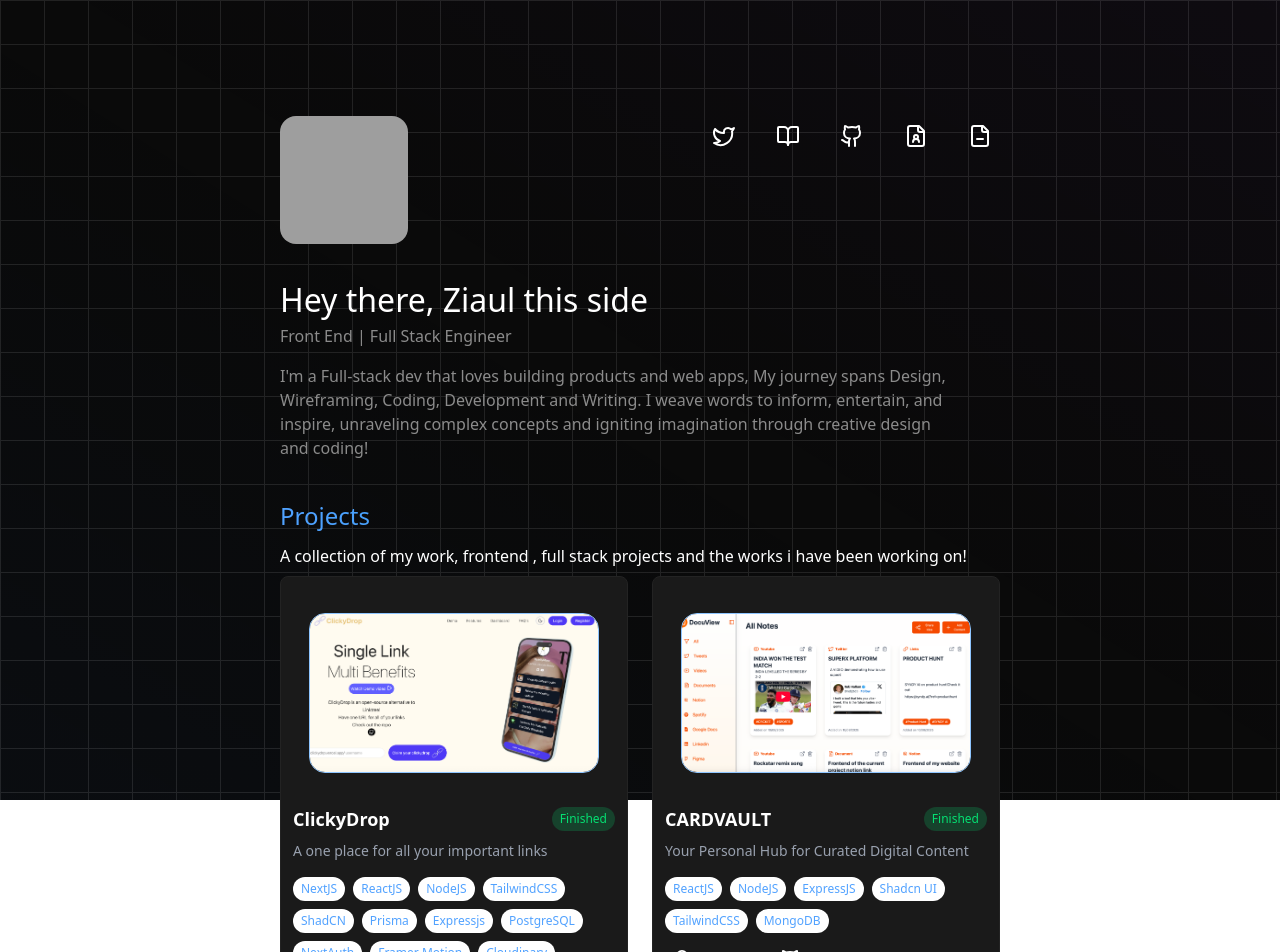
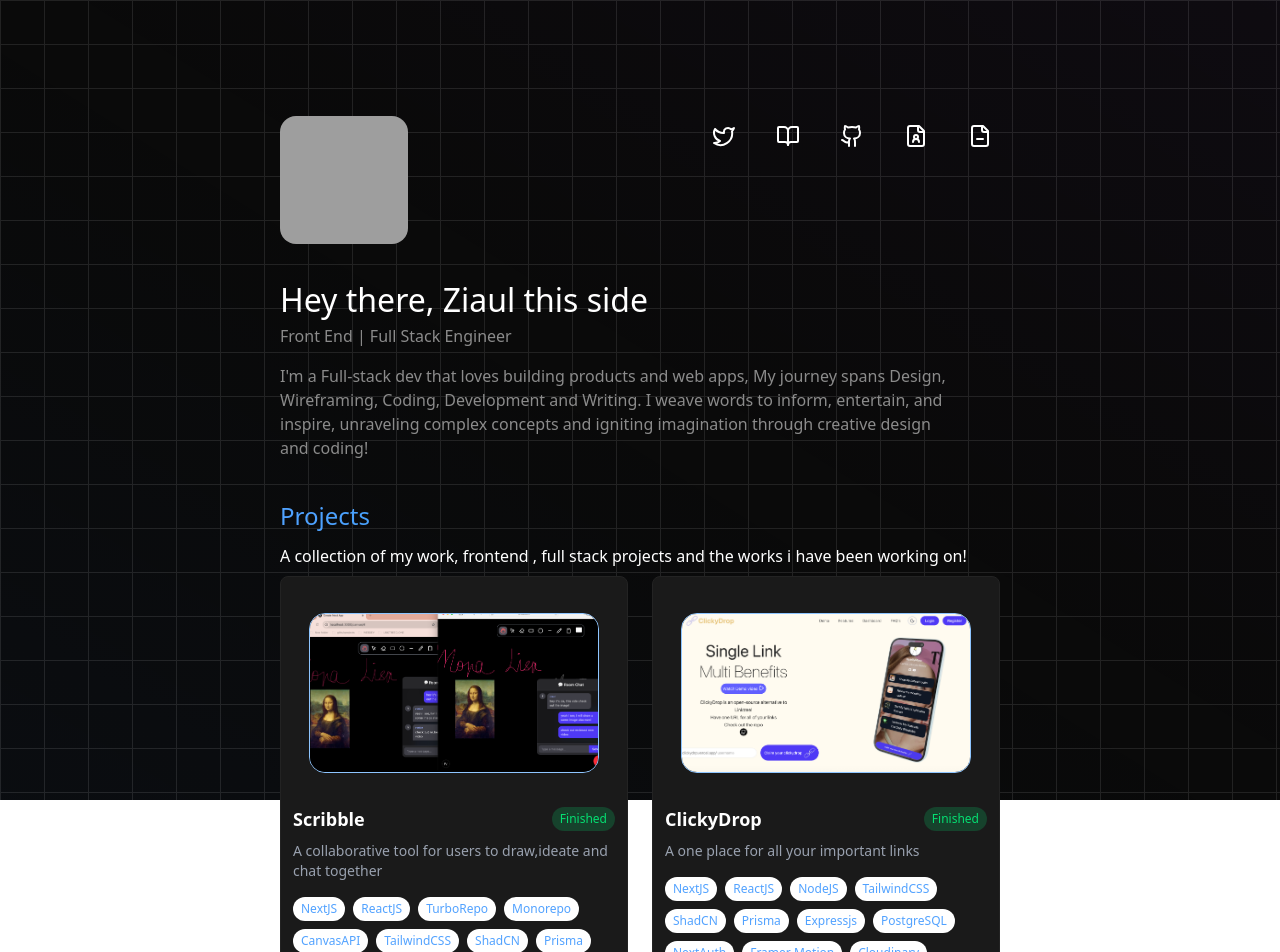
Before and after one commit to Hodazia/portfolio-website, a React (Vite) app: page / in a window 1280 px wide. Shown: the top 952 px of the page. Built offline with nearby package versions, Linux system fonts and the light colour scheme; grey boxes are pictures that could not be loaded.

Commit message:
[feat] added new project card

```diff
--- a/src/pages/Contact.jsx
+++ b/src/pages/Contact.jsx
@@ -47,7 +47,7 @@ export const ContactMe = () => {
                                 </a>
                             </ContactCard>
                             <ContactCard>
-                                <a href="https://drive.google.com/file/d/1R589dOTE44882nZJlRw5Ll3e_1gR2myC/view?usp=sharing"
+                                <a href="https://drive.google.com/file/d/1zWAi3r28KeAhDabm0jysALQ63n8yf6Hy/view"
                                  target="_blank" rel="noopener noreferrer"
                                   className="flex items-center space-x-4">
                                     <FileUser className='h-6 w-6 text-white'/>
--- a/src/pages/Home.jsx
+++ b/src/pages/Home.jsx
@@ -46,7 +46,7 @@ export const Home = () => {
           <a target='_blank' className='w-10 h-10 flex items-center
           justify-center rounded-lg transition-colors cursor-pointer
           hover:bg-gradient-to-r from-blue-800 to-indigo-900
-          hover:scale-110 duration-600' href='https://drive.google.com/file/d/1NhEOcCtU59iOEywbOBz0EoDPN3IJbAAE/view?usp=sharing'>
+          hover:scale-110 duration-600' href='https://drive.google.com/file/d/1zWAi3r28KeAhDabm0jysALQ63n8yf6Hy/view'>
           <FileUser className='text-white' />
           </a>
           <a target='_blank' className='w-10 h-10 flex items-center
--- a/src/pages/Projects.jsx
+++ b/src/pages/Projects.jsx
@@ -6,10 +6,23 @@ import DailyBrew from "../assets/PROJECTIMG/dailybrew.png"
 import Virtualpay from "../assets/PROJECTIMG/dashpreview.png"
 import Resumeroast from "../assets/PROJECTIMG/roastresume.png"
 import ClickyDrop from "../assets/clickydrp1.png"
+import Scribble from "../assets/PROJECTIMG/feat4.png"
 
 export const PROJECTS = [
     {
         id: 1,
+        title: "Scribble",
+        description: "A collaborative tool for users to draw,ideate and chat together",
+        technologies: ["NextJS","ReactJS", "TurboRepo", "Monorepo",
+             "CanvasAPI", "TailwindCSS","ShadCN",
+             "Prisma","Expressjs","PostgreSQL","Framer Motion", "Cloudinary"],
+        status: "Finished",
+        image: Scribble,
+        liveLink: "https://scribble-xo7w.onrender.com/",
+        githubLink: "https://github.com/Hodazia/Scribble"
+    },
+    {
+        id: 2,
         title: "ClickyDrop",
         description: "A one place for all your important links",
         technologies: ["NextJS","ReactJS", "NodeJS", "TailwindCSS","ShadCN",
@@ -20,7 +33,7 @@ export const PROJECTS = [
         githubLink: "https://github.com/Hodazia/Clickydrp"
     },
     {
-        id: 2,
+        id: 3,
         title: "CARDVAULT",
         description: "Your Personal Hub for Curated Digital Content",
         technologies: ["ReactJS", "NodeJS", "ExpressJS", "Shadcn UI", "TailwindCSS","MongoDB"],
@@ -30,7 +43,7 @@ export const PROJECTS = [
         githubLink: "https://github.com/Hodazia/CardVault"
     },
     {
-        id: 3,
+        id: 4,
         title: "ZENCHAT",
         description: "Room based web chat App",
         technologies: ["ReactJS", "NodeJS", "TailwindCSS", "Web Sockets"],
@@ -40,7 +53,7 @@ export const PROJECTS = [
         githubLink: "https://github.com/Hodazia/ZenChat"
     },
     {
-        id: 4,
+        id: 5,
         title: "VIRTUAL PAY",
         description: "Virtual payment App with features like real ones",
         technologies: ["ReactJS", "NodeJS", "TailwindCSS", "MongoDB","Express JS"],
@@ -50,7 +63,7 @@ export const PROJECTS = [
         githubLink: "https://github.com/Hodazia/Paytm-payment"
     },
     {
-        id: 5,
+        id: 6,
         title: "ResumeRoast",
         description: "Roast your resume accordingly to ur standards",
         technologies: ["ReactJS", "NodeJS", "TailwindCSS", "OpenAI"],
@@ -60,7 +73,7 @@ export const PROJECTS = [
         githubLink: "https://github.com/Hodazia/resume-roast"
     },
     {
-        id: 6,
+        id: 7,
         title: "DailyBrew",
         description: "A static frontend coffee store website",
         technologies: ["ReactJS", "TailwindCSS","Framer"],
```
Also changed, not shown: src/assets/PROJECTIMG/feat4.png (added).
